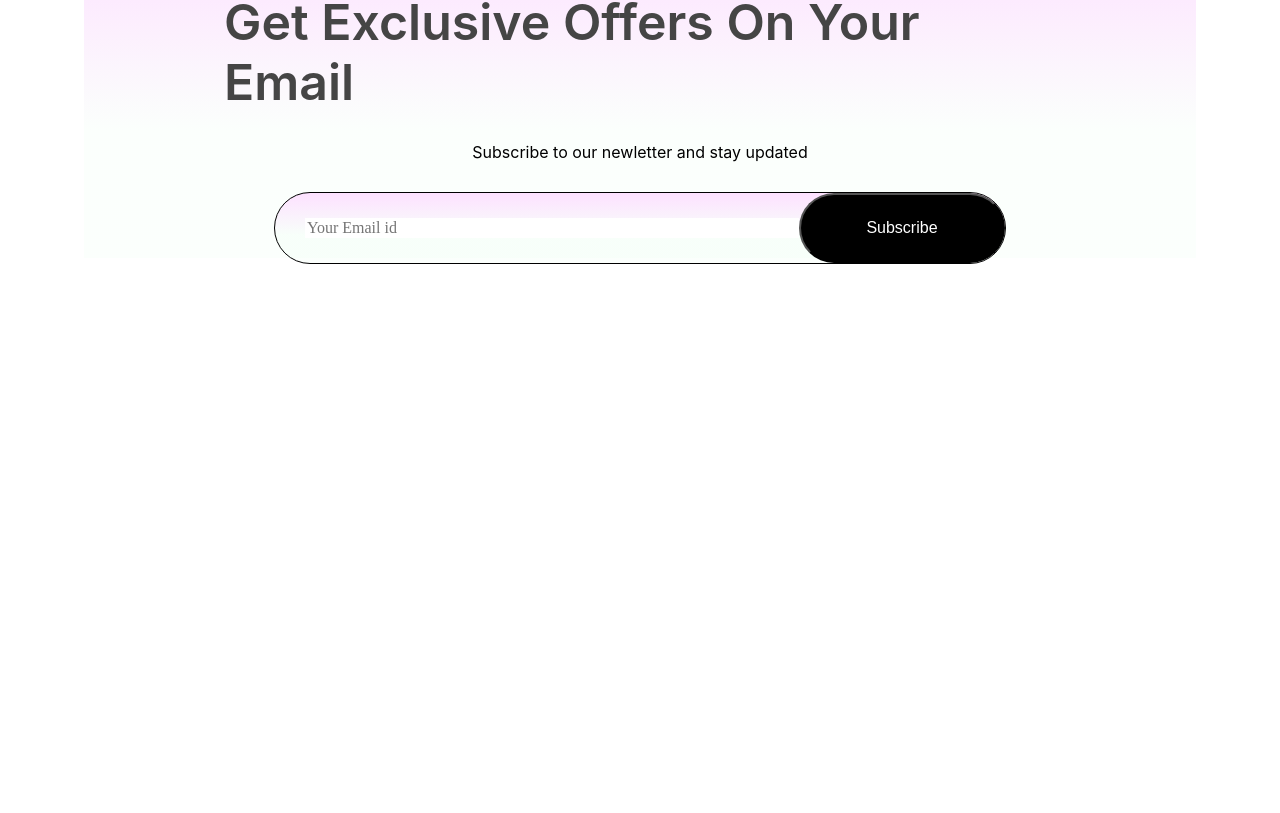
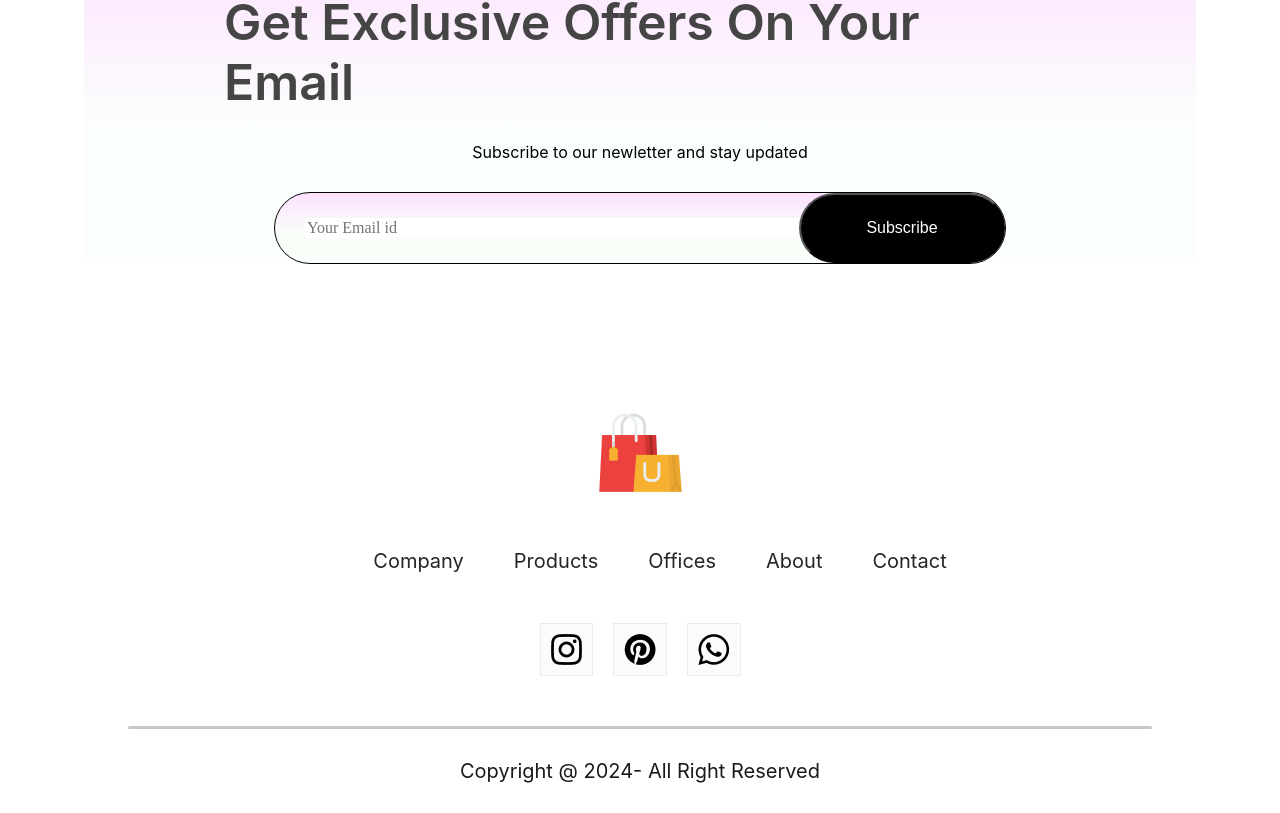
Before and after one commit to eraldkasaj/E-Commerce-App, a React (Create React App) app in the folder e-commerce-app/: page / in a window 1280 px wide. Shown: the part 3629-4442 px from the top of the page. Before the commit the page ends 4087 px from the top, so only its background shows below. Built offline with nearby package versions, Linux system fonts and the light colour scheme.

Commit message:
Add footer

```diff
--- a/e-commerce-app/src/App.js
+++ b/e-commerce-app/src/App.js
@@ -6,6 +6,7 @@
 import LoginSignUp from "./Pages/LoginSignUp";
 import Product from "./Pages/Product"
 import Cart from "./Pages/Cart"
+import Footer from "./Components/Footer/Footer";
 
 function App() {
   return (
@@ -24,6 +25,7 @@
       <Route path='/cart' element={<Cart/>}/>
       <Route path='/login' element={<LoginSignUp/>}/>
     </Routes>
+    <Footer/>
     </BrowserRouter>
     </div>
   );
--- /dev/null
+++ b/e-commerce-app/src/Components/Footer/Footer.css
@@ -0,0 +1,59 @@
+.footer{
+    display:flex;
+    flex-direction: column;
+    justify-content: center;
+    align-items: center;
+    gap:50px;
+    }
+    .footer-logo{
+    display:flex;
+    align-items: center;
+    gap: 20px;
+    }
+    .footer-logo{
+    color: #383838;
+    font-size:46px;
+    font-weight: 700;
+    }
+    .footer-logo p{
+    color: #383838;
+    font-size:46px;
+    font-weight: 700;
+    }
+    .footer-links{
+    display:flex;
+    list-style: none;
+    gap:50px;
+    color: #252525;
+    font-size: 20px;
+    }
+    .footer-links li{
+    cursor: pointer;
+    }
+    .footer-social-icon{
+    display: flex;
+    gap:20px;
+    }
+    .footer-icons-container{
+    padding: 10px;
+    padding-bottom: 6px;
+    background: #fbfbfb;
+    border:1px solid#ebebeb;
+    }
+    .footer-copyright{
+    display:flex;
+    flex-direction: column;
+    align-items:center;
+    gap:30px;
+    width:100%;
+    margin-bottom: 30px;
+    color:#1a1a1a;
+    font-size: 20px;
+    }
+    .footer-copyright hr{
+    width:80%;
+    border:none;
+    border-radius:10px;
+    height:3px;
+    background: #c7c7c7;
+    }
--- /dev/null
+++ b/e-commerce-app/src/Components/Footer/Footer.jsx
@@ -0,0 +1,41 @@
+import React from 'react'
+import './Footer.css'
+import footer_logo from '../Assets/logo_big.png'
+import instagram_icon from '../Assets/instagram_icon.png'
+import pintester_icon from '../Assets/pintester_icon.png'
+import whatsapp_icon from '../Assets/whatsapp_icon.png'
+
+const Footer = () => {
+return (
+<div className='footer'>
+<div className="footer-logo">
+<img src={footer_logo} alt="" />
+</div>
+<ul className="footer-links">
+<li>Company</li>
+<li>Products</li>
+<li>Offices</li>
+<li>About</li>
+<li>Contact</li>
+</ul>
+<div className="footer-social-icon">
+<div className="footer-icons-container">
+<img src={instagram_icon} alt=""/>
+</div>
+<div className="footer-icons-container">
+<img src={pintester_icon} alt=""/>
+</div>
+<div className="footer-icons-container">
+<img src={whatsapp_icon} alt=""/>
+</div>
+</div>
+
+<div className='footer-copyright'>
+<hr/>
+<p>Copyright @ 2024- All Right Reserved</p>
+</div>
+
+</div>
+)
+}
+export default Footer
--- a/e-commerce-app/src/Components/NewsLetter/NewsLetter.css
+++ b/e-commerce-app/src/Components/NewsLetter/NewsLetter.css
@@ -10,7 +10,7 @@
     margin-top: 350px;
     background: linear-gradient(180deg,#fde1ff 0%,#e1ffea22 60%);
     gap: 30px;
-    margin-bottom: 200px;
+    margin-bottom: 150px;
 }
 
 .newsletter h1 {
```
